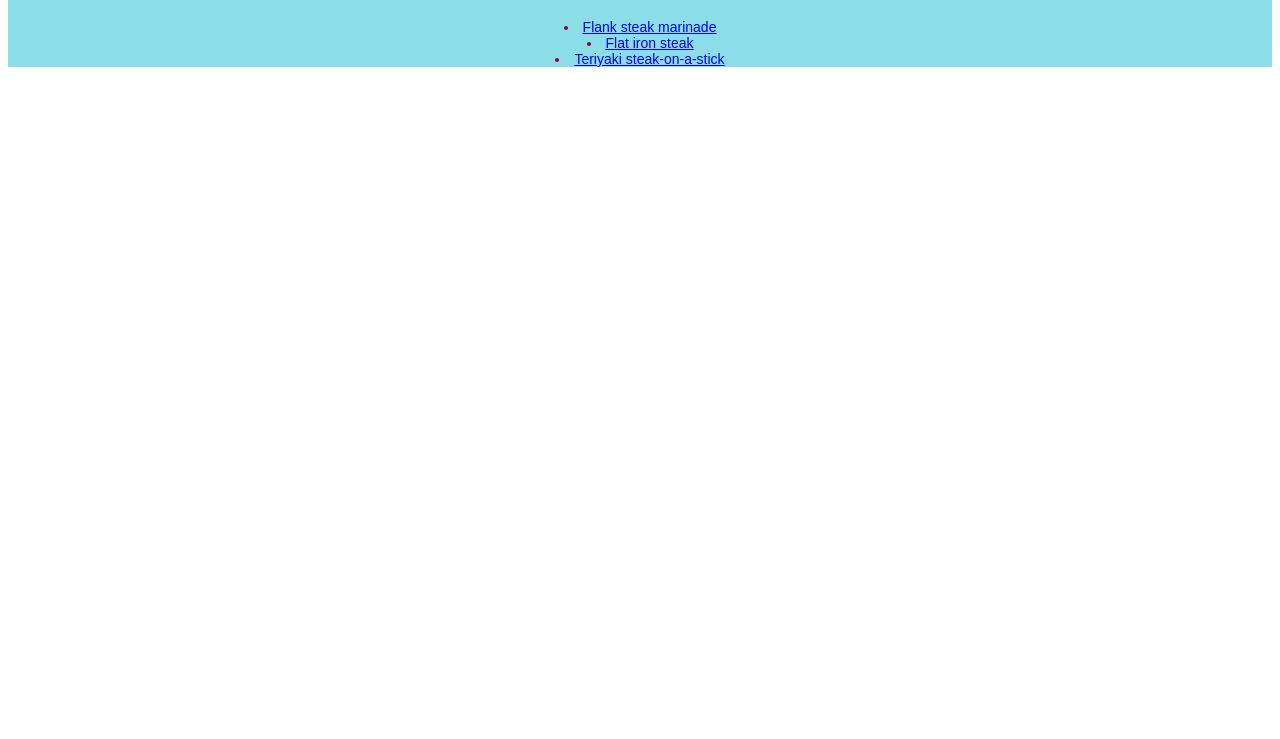
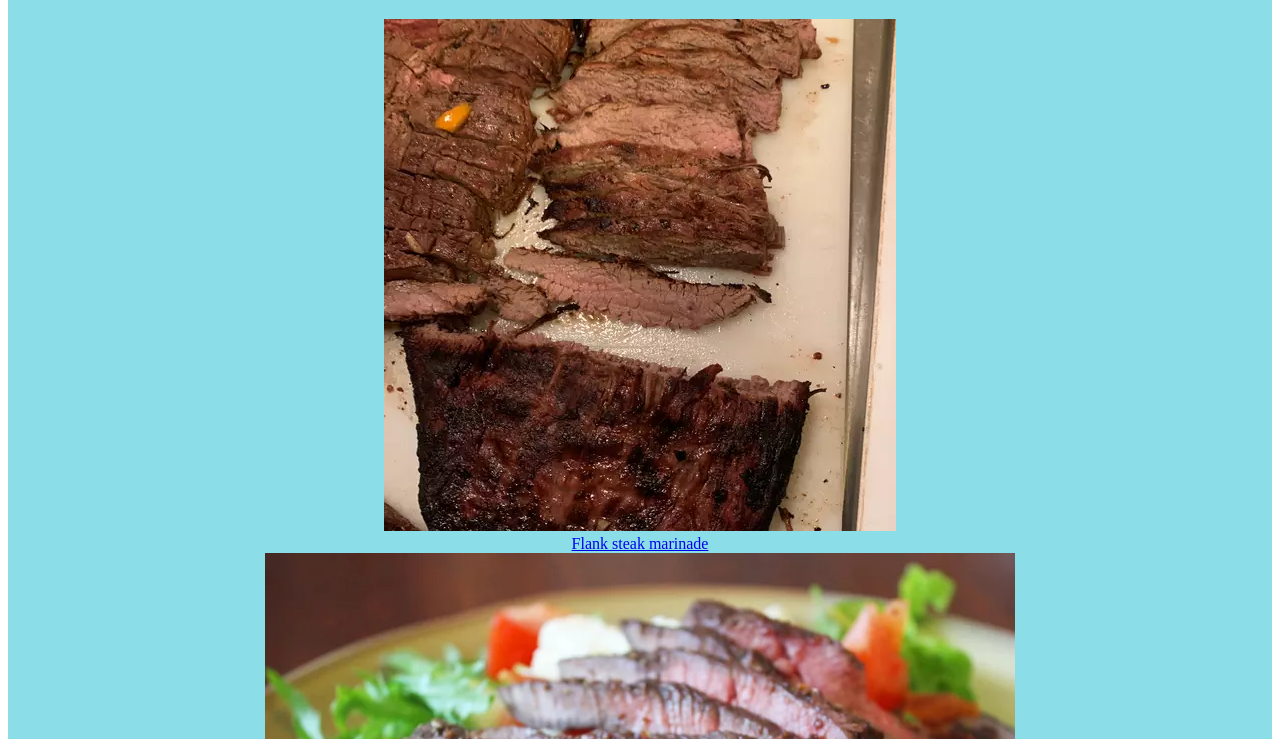
Before and after one commit to HlulaniChauke/odin-recipes, a plain HTML site: page index.html in a window 1280 px wide. Shown: the part 61-800 px from the top of the page. Drawn offline with Linux system fonts and the light colour scheme.

Commit message:
Add pictures and div to the recipe list

```diff
--- a/index.html
+++ b/index.html
@@ -7,13 +7,14 @@
     <title>odin recipes</title>
 </head>
 <body>
-
+   <!-- Display the list of recipes with their pictures -->
     <div><h1>Odin Recipes</h1>
-        <u class="list">
-            <li><a href="recipes/flank-steak-marinade.html">Flank steak marinade</a></li>
-            <li><a href="recipes/flat-iron-steak.html">Flat iron steak</a></li>
-            <li><a href="recipes/teriyaki-steak-on-a-stick.html">Teriyaki steak-on-a-stick</a></li>
-        </u>
+        <div class="picture"><img src="../odin-recipes/images/flank-steak.webp" alt="flank steak picture"></div>
+        <div class="discription"><a href="recipes/flank-steak-marinade.html">Flank steak marinade</a></div>
+        <div class="picture"><img src="../odin-recipes/images/flat-iron-steak.webp" alt="flat iron steak"></div>
+        <div class="discription"><a href="recipes/flat-iron-steak.html">Flat iron steak</a></div>
+        <div class="picture"><img src="../odin-recipes/images/steak-on-a-stick.webp" alt="steak-on-a-stick"></div>
+        <div class="discription"><a href="recipes/teriyaki-steak-on-a-stick.html">Teriyaki steak-on-a-stick</a></div>
     </div>
 </body>
 </html>
```
